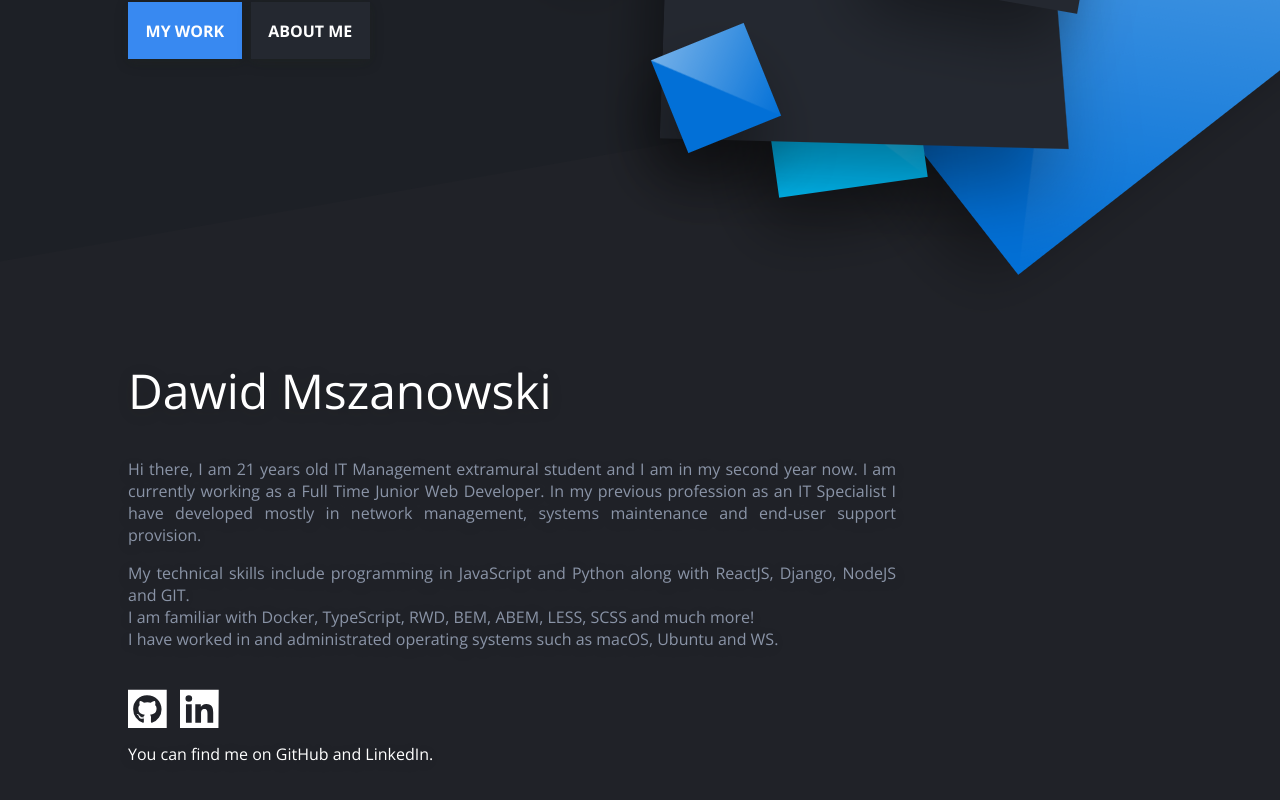
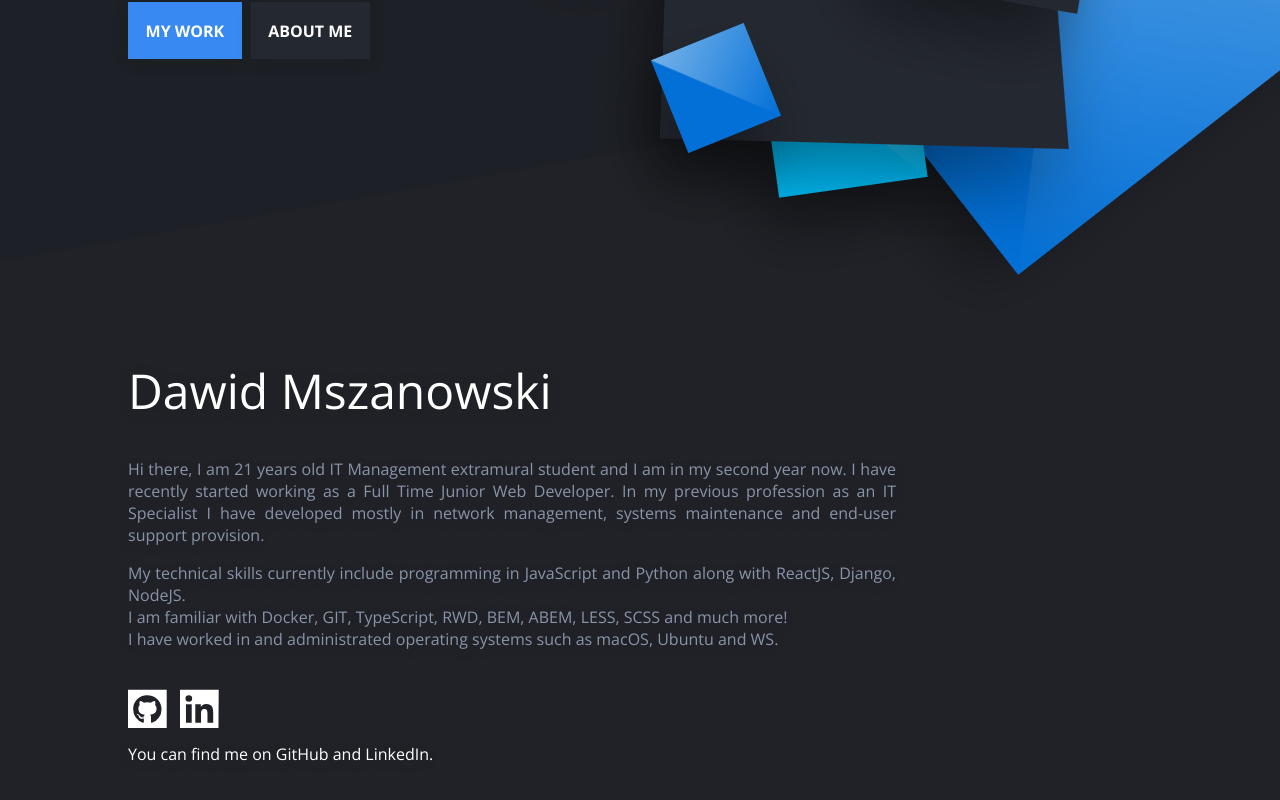
Before and after one commit to mszan/mszan-portfolio, a Next.js app: page / in a window 1280 px wide. Shown: the part 442-1242 px from the top of the page. Built offline with nearby package versions, Linux system fonts and the light colour scheme.

Commit message:
update about me content

```diff
--- a/src/components/About/About.jsx
+++ b/src/components/About/About.jsx
@@ -6,11 +6,11 @@ export function About() {
         <div id="about" className={aboutClasses.wrapper}>
             <div className={aboutClasses.content}>
                 <h1 className={aboutClasses.title}>Dawid Mszanowski</h1>
-                <p>Hi there, I am 21 years old IT Management extramural student and I am in my second year now. I am currently working as a <span>Full Time Junior Web Developer</span>. In my
+                <p>Hi there, I am 21 years old IT Management extramural student and I am in my second year now. I have recently started working as a <span>Full Time Junior Web Developer</span>. In my
                     previous profession as an <span>IT Specialist</span> I have developed mostly in <span>network management, systems maintenance</span> and <span>end-user support provision.</span>
                 </p>
-                <p>My technical skills include programming in <span>JavaScript</span> and <span>Python</span> along
-                    with <span>ReactJS, Django, NodeJS</span> and <span>GIT.</span><br/>I am familiar with <span>Docker, TypeScript, RWD, BEM, ABEM</span>, <span>LESS, SCSS and much more</span>!
+                <p>My technical skills currently include programming in <span>JavaScript</span> and <span>Python</span> along
+                    with <span>ReactJS, Django, NodeJS</span><span>.</span><br/>I am familiar with <span>Docker, GIT, TypeScript, RWD, BEM, ABEM</span>, <span>LESS, SCSS and much more</span>!
                     <br/>I have worked in and administrated operating systems such as macOS, Ubuntu and WS.</p>
                 <br/>
                 <div className={aboutClasses.social}>
```
